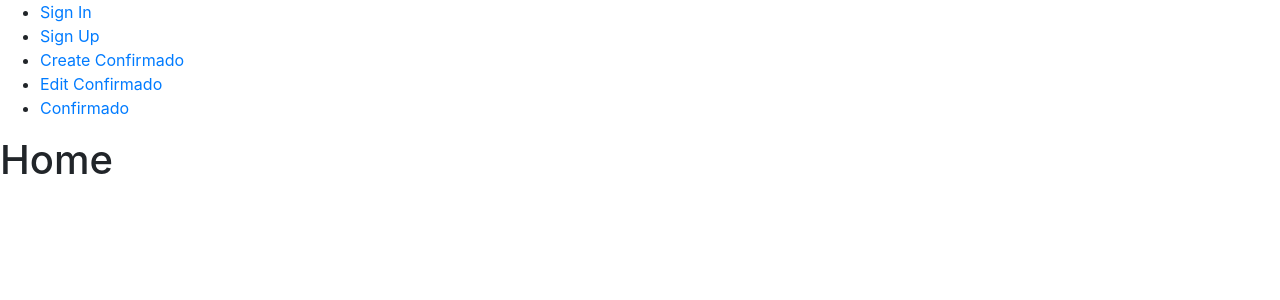
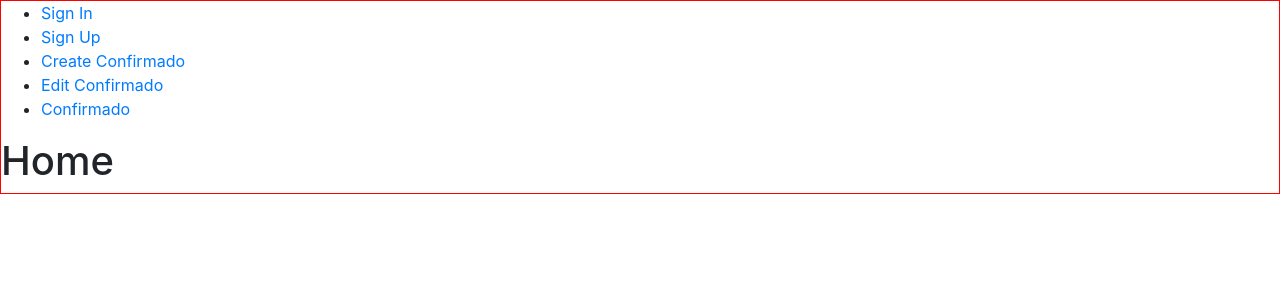
Before and after one commit to Carloshr-Cardoso/confirmation_page-frontend, a React (Create React App) app: page / in a window 1280 px wide. Shown: the top 300 px of the page. Built offline with nearby package versions, Linux system fonts and the light colour scheme.

Commit message:
Adicionando sass

```diff
--- a/package.json
+++ b/package.json
@@ -7,6 +7,7 @@
     "@testing-library/react": "^9.5.0",
     "@testing-library/user-event": "^7.2.1",
     "bootstrap": "^4.5.2",
+    "node-sass": "^4.14.1",
     "react": "^16.13.1",
     "react-dom": "^16.13.1",
     "react-router-dom": "^5.2.0",
--- a/src/index.js
+++ b/src/index.js
@@ -1,7 +1,7 @@
 import React from 'react';
 import ReactDOM from 'react-dom';
 import App from './app';
-import 'bootstrap/dist/css/bootstrap.min.css';
+import './main.scss';
 
 
 ReactDOM.render(<App/>, document.getElementById('root'));
--- /dev/null
+++ b/src/main.scss
@@ -0,0 +1,4 @@
+@import 'node_modules/bootstrap/scss/bootstrap.scss';
+body{
+    border: solid 1px red;
+}
```
Also changed, not shown: 1 other file (tests, documents, lock files or other folders).
